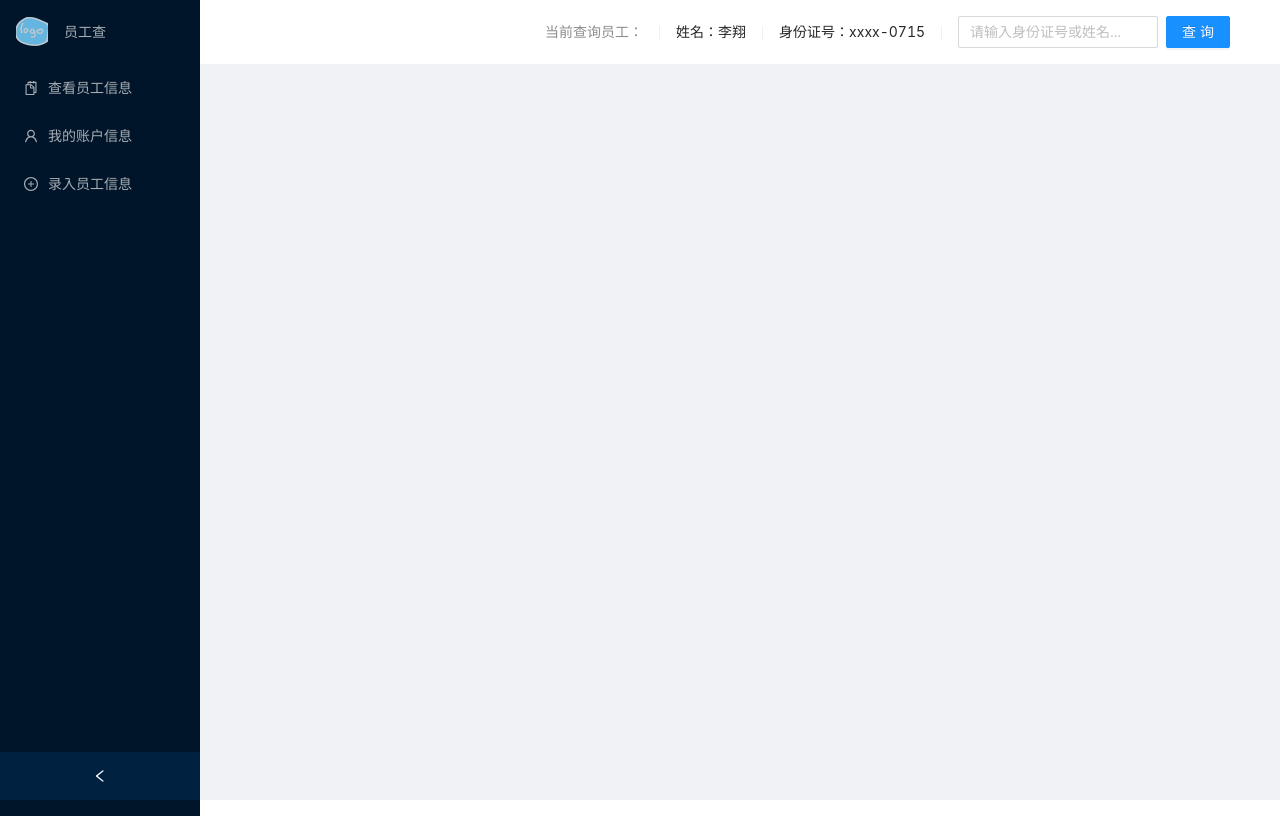
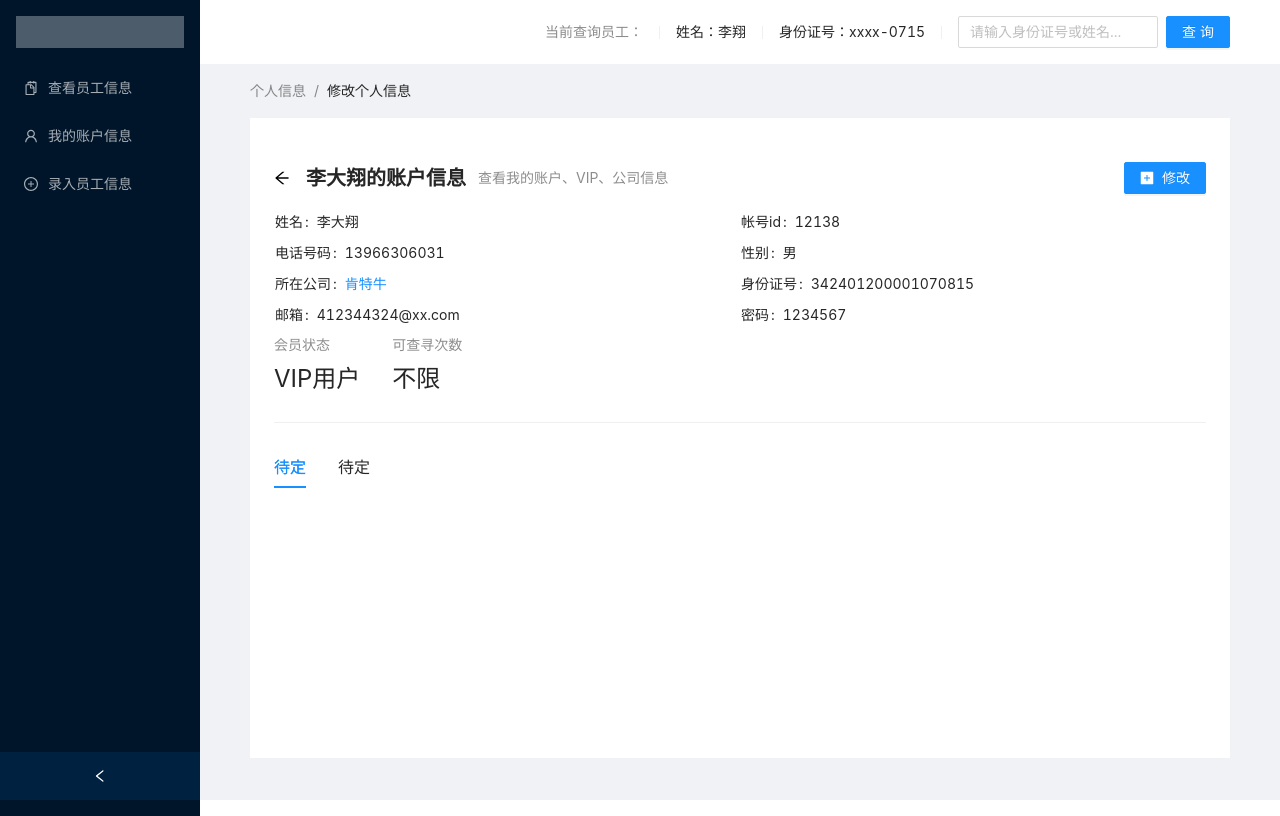
Before and after one commit to arklee/ERP-System, a React (Create React App) app: page /hr/account in a window 1280 px wide. Built offline with nearby package versions, Linux system fonts and the light colour scheme.

Commit message:
加入了录入和自身账户信息

```diff
--- /dev/null
+++ b/src/HR/components/ModifyMyContents/InfoHeader/Content/index.jsx
@@ -0,0 +1,24 @@
+import React, {Component} from 'react';
+import {Descriptions} from "antd";
+
+class Content extends Component {
+    render() {
+        const {hrInfo} = this.props
+        return (
+            <div >
+                <Descriptions size="small" column={2}>
+                    <Descriptions.Item label="姓名">{hrInfo.name}</Descriptions.Item>
+                    <Descriptions.Item label="帐号id">{hrInfo.id}</Descriptions.Item>
+                    <Descriptions.Item label="电话号码">{hrInfo.number}</Descriptions.Item>
+                    <Descriptions.Item label="性别">{hrInfo.sex}</Descriptions.Item>
+                    <Descriptions.Item label="所在公司"><a>{hrInfo.company}</a></Descriptions.Item>
+                    <Descriptions.Item label="身份证号">{hrInfo.idCard}</Descriptions.Item>
+                    <Descriptions.Item label="邮箱">{hrInfo.email}</Descriptions.Item>
+                    <Descriptions.Item label="密码">{hrInfo.password}</Descriptions.Item>
+                </Descriptions>
+            </div>
+        );
+    }
+}
+
+export default Content;
--- /dev/null
+++ b/src/HR/components/ModifyMyContents/InfoHeader/Extra/index.jsx
@@ -0,0 +1,22 @@
+import React, {Component} from 'react';
+import {Statistic} from "antd";
+
+class Extra extends Component {
+    render() {
+        const {hrInfo} = this.props
+        return (
+            <div
+                style={{
+                    display: 'flex',
+                    width: 'max-content',
+                    justifyContent: 'flex-end',
+                }}
+            >
+                <Statistic title="会员状态" value={hrInfo.isVIP? "VIP用户":"普通用户"} style={{marginRight: 32,}}/>
+                <Statistic title="可查寻次数" value={hrInfo.isVIP? "不限":hrInfo.searchTimes} />
+            </div>
+        );
+    }
+}
+
+export default Extra;
--- /dev/null
+++ b/src/HR/components/ModifyMyContents/InfoHeader/MyCollectionsPage/index.jsx
@@ -0,0 +1,93 @@
+import React, { useState } from 'react';
+import {Button, Modal, Form, Input, Radio} from 'antd';
+import {PlusSquareFilled} from '@ant-design/icons';
+
+const CollectionCreateForm = ({ visible, onCreate, onCancel, hrInfo}) => {
+    const [form] = Form.useForm();
+    return (
+        <Modal
+            visible={visible}
+            title="录入新员工"
+            okText="录入"
+            cancelText="取消"
+            onCancel={onCancel}
+            onOk={() => {
+                form.validateFields().then((values) => {
+                        form.resetFields();
+                        onCreate(values);
+                    }).catch((info) => {
+                        console.log('Validate Failed:', info);
+                    });
+            }}
+        >
+            <Form
+                form={form}
+                layout="vertical"
+                name="form_in_modal"
+                initialValues={{
+                    sex: hrInfo.sex,
+                    name: hrInfo.name,
+                    number: hrInfo.number,
+                    company: hrInfo.company,
+                    idCard: hrInfo.idCard,
+                    email: hrInfo.email,
+                    password: hrInfo.password,
+                }}
+            >
+                <Form.Item name="name" label="姓名" rules={[{required: true, message: 'Please input the title of collection!',},]}>
+                    <Input/>
+                </Form.Item>
+                <Form.Item name="idCard" label="身份证号">
+                    <Input type="textarea" />
+                </Form.Item>
+                <Form.Item name="sex" label="性别">
+                    <Radio.Group>
+                        <Radio value="男">男</Radio>
+                        <Radio value="女">女</Radio>
+                    </Radio.Group>
+                </Form.Item>
+                <Form.Item name="number" label="电话号码">
+                    <Input />
+                </Form.Item>
+                <Form.Item name="company" label="公司">
+                    <Input />
+                </Form.Item>
+                <Form.Item name="email" label="邮箱">
+                    <Input />
+                </Form.Item>
+                <Form.Item name="password" label="密码">
+                    <Input type="password"/>
+                </Form.Item>
+            </Form>
+        </Modal>
+    );
+};
+
+const MyCollectionsPage = (props) => {
+    const [visible, setVisible] = useState(false);
+
+    const onCreate = (values) => {
+        //console.log('Received values of form: ', values);
+        setVisible(false);
+        props.success(true,values)
+    };
+
+    return (
+        <div>
+            <Button type="primary" onClick={() => {setVisible(true);}}>
+                    <PlusSquareFilled />
+                    修改
+            </Button>
+            <CollectionCreateForm
+                visible={visible}
+                onCreate={onCreate}
+                onCancel={() => {
+                    setVisible(false);
+                }}
+                hrInfo={props.hrInfo}
+            />
+        </div>
+    );
+};
+
+export default MyCollectionsPage
--- /dev/null
+++ b/src/HR/components/ModifyMyContents/InfoHeader/index.jsx
@@ -0,0 +1,50 @@
+import React, {Component} from 'react';
+import {PageHeader, Tabs, Divider} from 'antd';
+import Content from "./Content";
+import Extra from "./Extra";
+import MyCollectionsPage from "./MyCollectionsPage";
+
+const { TabPane } = Tabs;
+
+class InfoHeader extends Component {
+    state = {
+        hrInfo: {
+            name: "李大翔",
+            sex: "男",
+            idCard: "342401200001070815",
+            company: "肯特牛",
+            number: "13966306031",
+            id: "12138",
+            email: "412344324@xx.com",
+            password: "1234567",
+            isVIP: true,
+            searchTimes: 20
+        }
+    }
+
+    render() {
+        const {hrInfo} = this.state
+        return (
+            <PageHeader
+                className="site-page-header-responsive"
+                onBack={() => window.history.back()}
+                title={hrInfo.name + "的账户信息"}
+                subTitle="查看我的账户、VIP、公司信息"
+                extra={<MyCollectionsPage hrInfo={hrInfo}/>}
+                footer={
+                    <>
+                        <Divider/>
+                        <Tabs defaultActiveKey="1">
+                            <TabPane tab="待定" key="1"/>
+                            <TabPane tab="待定" key="2"/>
+                        </Tabs>
+                    </>
+                }>
+                <Content hrInfo={hrInfo}/>
+                <Extra hrInfo={hrInfo}/>
+            </PageHeader>
+        );
+    }
+}
+
+export default InfoHeader;
--- a/src/HR/components/ModifyMyContents/index.jsx
+++ b/src/HR/components/ModifyMyContents/index.jsx
@@ -1,11 +1,21 @@
 import React, {Component} from 'react';
+import {Breadcrumb, Layout} from "antd";
+import InfoHeader from "./InfoHeader";
+
+const { Content } = Layout;
 
 class ModifyMyContents extends Component {
     render() {
         return (
-            <div>
-
-            </div>
+            <Content style={{ padding: '0 50px' }}>
+                <Breadcrumb style={{ margin: '16px 0' }}>
+                    <Breadcrumb.Item>个人信息</Breadcrumb.Item>
+                    <Breadcrumb.Item>修改个人信息</Breadcrumb.Item>
+                </Breadcrumb>
+                <Layout style={{ padding: '24px 0', minHeight: '80vh', background: '#fff' }}>
+                    <InfoHeader/>
+                </Layout>
+            </Content>
         );
     }
 }
--- a/src/HR/components/SidebarAll/index.css
+++ b/src/HR/components/SidebarAll/index.css
@@ -1,5 +1,5 @@
 .logo {
-    height: 28px;
+    height: 32px;
     margin: 16px;
     background: rgba(255, 255, 255, 0.3);
 }
--- a/src/HR/components/SidebarAll/index.jsx
+++ b/src/HR/components/SidebarAll/index.jsx
@@ -6,7 +6,6 @@ import {
     UserOutlined
 } from '@ant-design/icons';
 import './index.css'
-import logo from './logo.png'
 import { withRouter } from "react-router-dom";
 
 const { Sider } = Layout
@@ -23,7 +22,7 @@ class SidebarAll extends Component {
     };
 
     toHome = () => {
-        this.props.history.push('/main/home')
+        this.props.history.push('/hr/search/home')
     }
 
     handleClick = e => {
@@ -34,22 +33,7 @@ class SidebarAll extends Component {
         const { collapsed } = this.state;
         return (
             <Sider collapsible collapsed={collapsed} onCollapse={this.onCollapse}>
-                <a style={{
-                        lineHeight: '64rpx',
-                        display: 'flex',
-                        height: 64,
-                        color: 'rgba(255, 255, 255, 0.65)',
-                        alignItems: 'center',
-                    }}
-                    href="https://preview.pro.ant.design/dashboard/analysis"
-                >
-                    <img src={logo} style={{
-                        width: 32,
-                        height: 32,
-                        margin: '16px',
-                    }} alt=''/>
-                    <div>员工查</div>
-                </a>
+                <div className="logo" onClick={this.toHome}/>
                 <Menu
                     mode="inline"
                     defaultSelectedKeys={['1']}
```
Also changed, not shown: src/HR/components/SidebarAll/logo.png (deleted).
